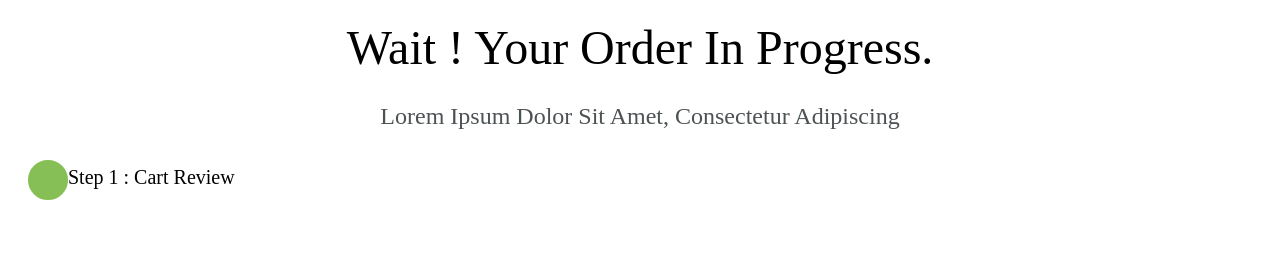
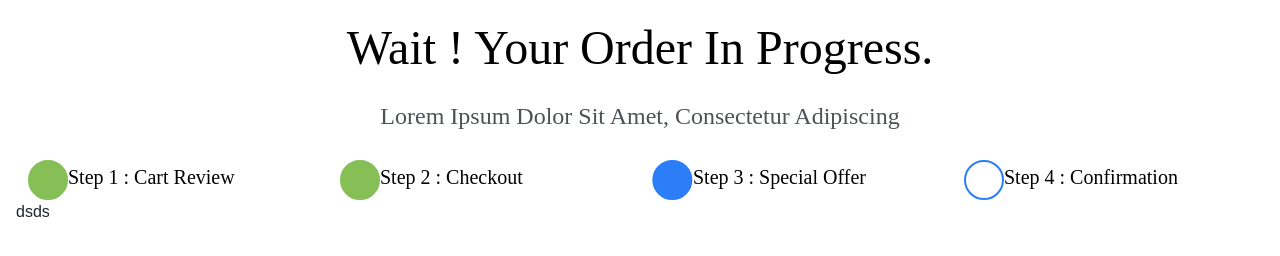
Before and after one commit to JhonZ-Dev/Full-Stack-Developer-Test-Assignment, a plain HTML site: page index.html in a window 1280 px wide. Shown: the part 154-410 px from the top of the page. Drawn offline with nearby package versions, Linux system fonts and the light colour scheme.

Commit message:
iupdates

```diff
--- a/index.html
+++ b/index.html
@@ -150,14 +150,22 @@
                   </svg><span>Step 1 : Cart Review</span>
             </div>
             <div class="col-3">
+              <svg xmlns="http://www.w3.org/2000/svg" width="40" height="40" viewBox="0 0 40 40" fill="none">
+                <circle cx="20" cy="20" r="19" fill="#85BF55" stroke="#85BF55" stroke-width="2"/>
+              </svg><span>Step 2 : Checkout</span>
+            </div>
+            <div class="col-3">
+              <svg xmlns="http://www.w3.org/2000/svg" width="41" height="40" viewBox="0 0 41 40" fill="none">
+                <circle cx="20.3333" cy="20" r="19" fill="#2C7EF8" stroke="#2C7EF8" stroke-width="2"/>
+              </svg><span>Step 3 : Special Offer</span>
 
             </div>
             <div class="col-3">
-
+              <svg xmlns="http://www.w3.org/2000/svg" width="40" height="40" viewBox="0 0 40 40" fill="none">
+                <circle cx="20" cy="20" r="19" stroke="#2C7EF8" stroke-width="2"/>
+              </svg><span class="texto">Step 4 : Confirmation</span>
             </div>
-            <div class="col-3">
-
-            </div>
+            dsds
         </div>
     </section>
 
```
Also changed, not shown: index.css (line endings or trailing spaces).
